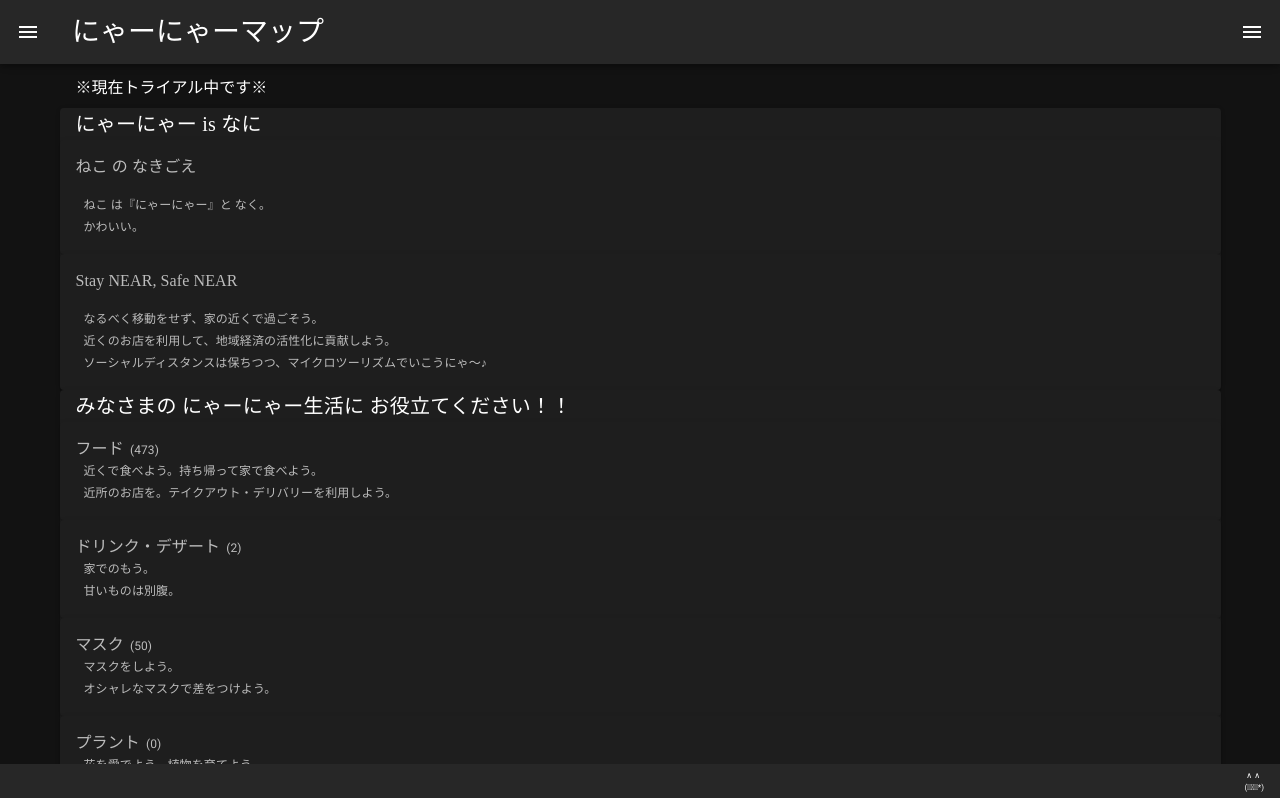
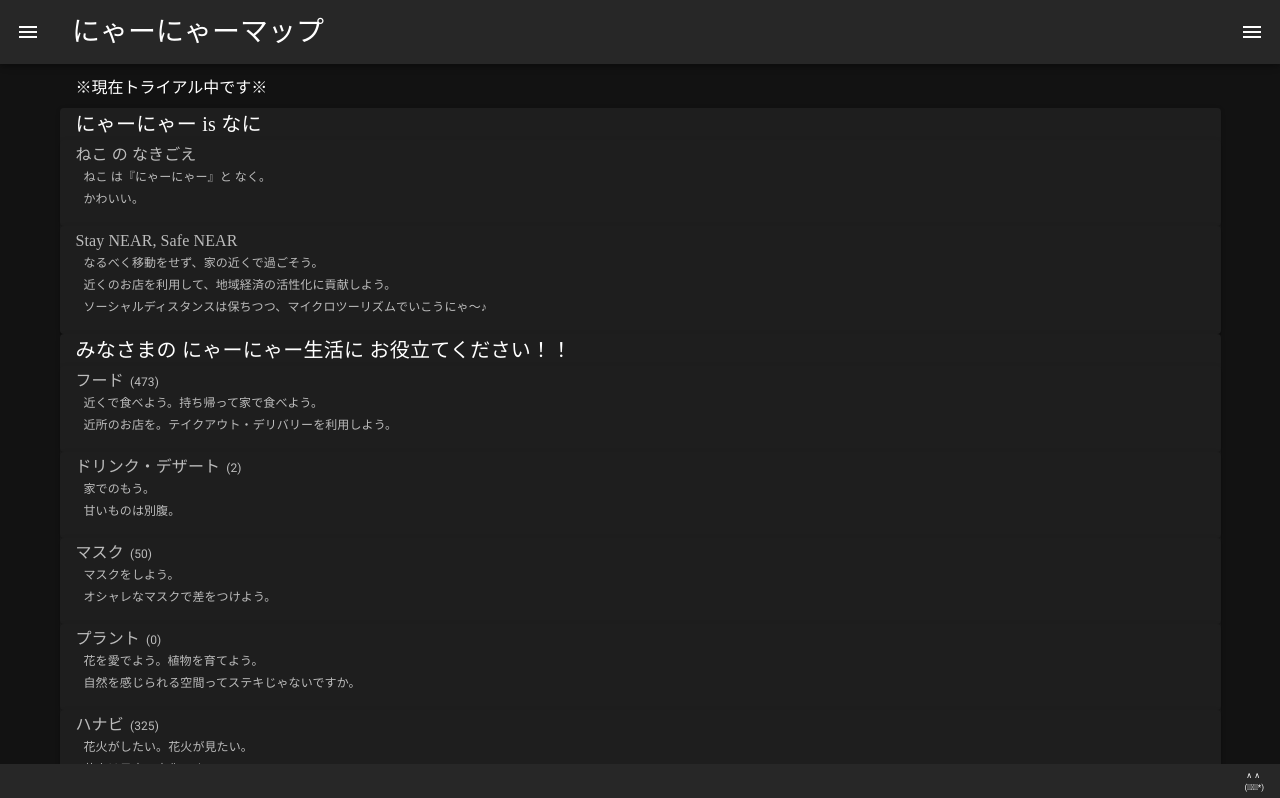
Before and after one commit to ww2or3ww/near-near-map-web, a Nuxt app: page / in a window 1280 px wide. Shown: the top 798 px of the page. Built offline with nearby package versions, Linux system fonts and the light colour scheme; a web font is replaced by a local one.

Commit message:
refactoring

```diff
--- a/components/cards/SubtitleText2Card.vue
+++ b/components/cards/SubtitleText2Card.vue
@@ -1,6 +1,9 @@
 <template>
   <v-card class="card-content">
-    <v-card-subtitle v-if="subtitle">
+    <v-card-subtitle
+      v-if="subtitle"
+      style="padding-bottom: 0px; padding-top: 4px;"
+    >
       <p class="p-card-subtitle" style="margin: 0px;">
         {{ subtitle }}
       </p>
--- a/components/cards/SubtitleText2ClickableCard.vue
+++ b/components/cards/SubtitleText2ClickableCard.vue
@@ -1,6 +1,6 @@
 <template>
   <v-card class="card-content" @click.stop="$emit('click')">
-    <v-card-subtitle style="padding-bottom: 0px;">
+    <v-card-subtitle style="padding-bottom: 0px; padding-top: 4px;">
       <p class="p-card-subtitle" style="margin: 0px; padding: 0px;">
         {{ subtitle }}
       </p>
```
